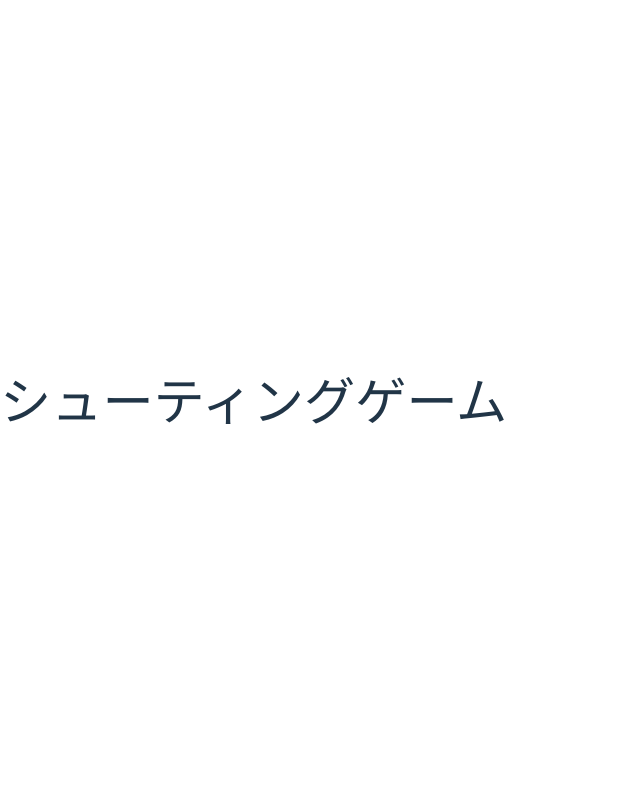
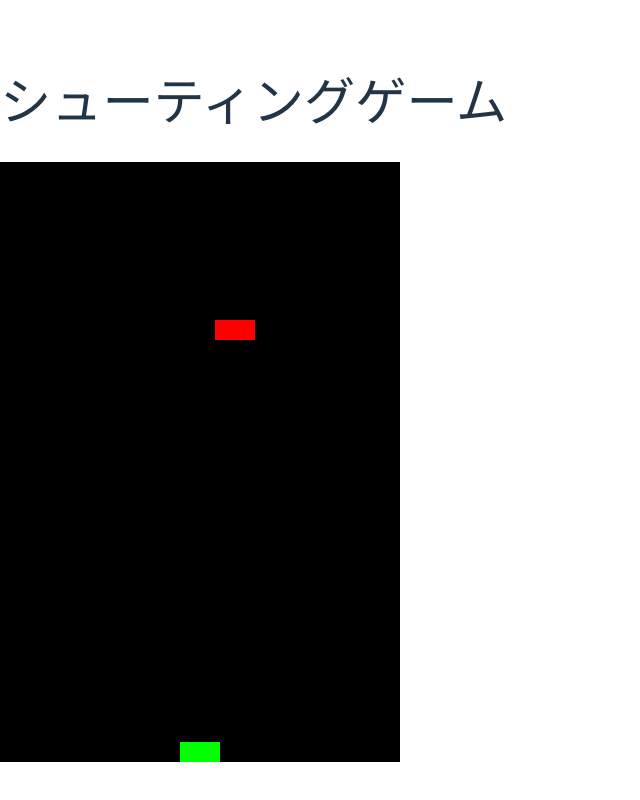
Before and after one commit to global-tech-bridge/atsumarina-game, a React (Vite) app: page /games/shooter in a window 1280 px wide. Shown: the whole page, without its empty margins (0-640 px from the left). Built offline with nearby package versions, Linux system fonts and the light colour scheme.

Commit message:
feat: shooter

```diff
--- a/src/games/shooter/ShooterPage.tsx
+++ b/src/games/shooter/ShooterPage.tsx
@@ -1,11 +1,150 @@
-// src/games/shooter/ShooterPage.tsx
+import React, { useEffect, useRef, useState } from 'react';
+
+const GAME_WIDTH = 400;
+const GAME_HEIGHT = 600;
+const PLAYER_WIDTH = 40;
+const PLAYER_HEIGHT = 20;
+const ENEMY_WIDTH = 40;
+const ENEMY_HEIGHT = 20;
+const BULLET_WIDTH = 5;
+const BULLET_HEIGHT = 10;
 
 const ShooterPage = () => {
+  const [playerX, setPlayerX] = useState(GAME_WIDTH / 2 - PLAYER_WIDTH / 2);
+  const [bullets, setBullets] = useState([]);
+  const [enemyY, setEnemyY] = useState(0);
+  const [enemyX, setEnemyX] = useState(GAME_WIDTH / 2 - ENEMY_WIDTH / 2);
+  const [enemyAlive, setEnemyAlive] = useState(true);
+  const [gameOver, setGameOver] = useState(false);
+  const gameRef = useRef<HTMLDivElement>(null);
+
+  // キー操作
+  useEffect(() => {
+    const handleKeyDown = (e: KeyboardEvent) => {
+      if (e.key === 'ArrowLeft') {
+        setPlayerX((x) => Math.max(0, x - 10));
+      } else if (e.key === 'ArrowRight') {
+        setPlayerX((x) => Math.min(GAME_WIDTH - PLAYER_WIDTH, x + 10));
+      } else if (e.key === ' ') {
+        setBullets((prev) => [
+          ...prev,
+          { x: playerX + PLAYER_WIDTH / 2 - BULLET_WIDTH / 2, y: GAME_HEIGHT - PLAYER_HEIGHT - BULLET_HEIGHT }
+        ]);
+      }
+    };
+    window.addEventListener('keydown', handleKeyDown);
+    return () => window.removeEventListener('keydown', handleKeyDown);
+  }, [playerX]);
+
+  // 弾と敵の移動処理
+  useEffect(() => {
+    if (gameOver || !enemyAlive) return;
+    const interval = setInterval(() => {
+      // 弾の移動
+      setBullets((prev) =>
+        prev
+          .map((b) => ({ ...b, y: b.y - 10 }))
+          .filter((b) => b.y > 0)
+      );
+
+      // 敵の移動
+      setEnemyY((y) => y + 2);
+      setEnemyX((x) => {
+        const direction = Math.random() < 0.5 ? -1 : 1;
+        let nextX = x + direction * 5;
+        if (nextX < 0) nextX = 0;
+        if (nextX > GAME_WIDTH - ENEMY_WIDTH) nextX = GAME_WIDTH - ENEMY_WIDTH;
+        return nextX;
+      });
+    }, 100);
+
+    return () => clearInterval(interval);
+  }, [gameOver, enemyAlive]);
+
+  // 衝突判定
+  useEffect(() => {
+    if (!enemyAlive || gameOver) return;
+
+    // 弾と敵の衝突
+    bullets.forEach((bullet) => {
+      if (
+        bullet.x < enemyX + ENEMY_WIDTH &&
+        bullet.x + BULLET_WIDTH > enemyX &&
+        bullet.y < enemyY + ENEMY_HEIGHT &&
+        bullet.y + BULLET_HEIGHT > enemyY
+      ) {
+        setEnemyAlive(false);
+      }
+    });
+
+    // 自機と敵の衝突
+    const playerY = GAME_HEIGHT - PLAYER_HEIGHT;
+    if (
+      enemyX < playerX + PLAYER_WIDTH &&
+      enemyX + ENEMY_WIDTH > playerX &&
+      enemyY + ENEMY_HEIGHT > playerY
+    ) {
+      setGameOver(true);
+    }
+  }, [bullets, enemyY, enemyX, enemyAlive, playerX, gameOver]);
+
   return (
     <div>
       <h1>シューティングゲーム</h1>
+      {gameOver && <h2 style={{ color: 'red' }}>ゲームオーバー！</h2>}
+      <div
+        ref={gameRef}
+        style={{
+          position: 'relative',
+          width: GAME_WIDTH,
+          height: GAME_HEIGHT,
+          backgroundColor: '#000',
+          overflow: 'hidden',
+        }}
+      >
+        {/* 自機 */}
+        <div
+          style={{
+            position: 'absolute',
+            width: PLAYER_WIDTH,
+            height: PLAYER_HEIGHT,
+            backgroundColor: 'lime',
+            bottom: 0,
+            left: playerX,
+          }}
+        />
+
+        {/* 敵機 */}
+        {enemyAlive && (
+          <div
+            style={{
+              position: 'absolute',
+              width: ENEMY_WIDTH,
+              height: ENEMY_HEIGHT,
+              backgroundColor: 'red',
+              top: enemyY,
+              left: enemyX,
+            }}
+          />
+        )}
+
+        {/* 弾 */}
+        {bullets.map((bullet, index) => (
+          <div
+            key={index}
+            style={{
+              position: 'absolute',
+              width: BULLET_WIDTH,
+              height: BULLET_HEIGHT,
+              backgroundColor: 'white',
+              left: bullet.x,
+              top: bullet.y,
+            }}
+          />
+        ))}
+      </div>
     </div>
-  )
-}
+  );
+};
 
-export default ShooterPage
+export default ShooterPage;
```
